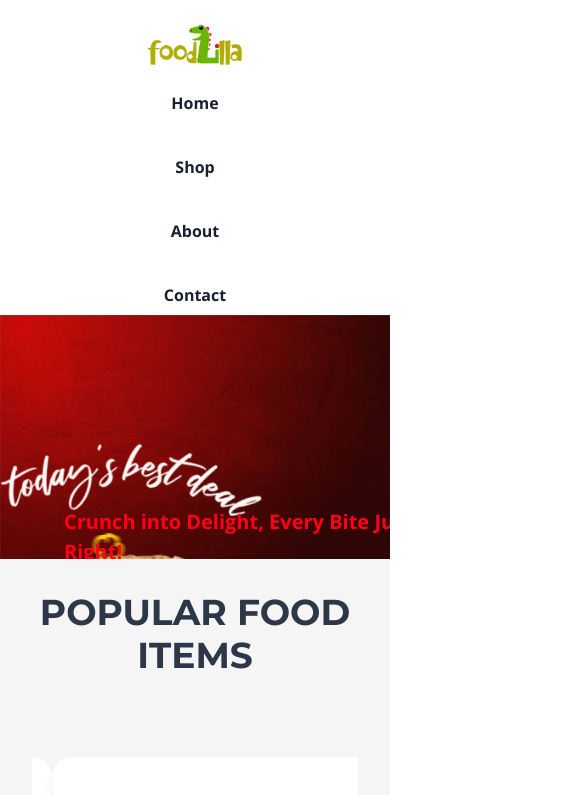
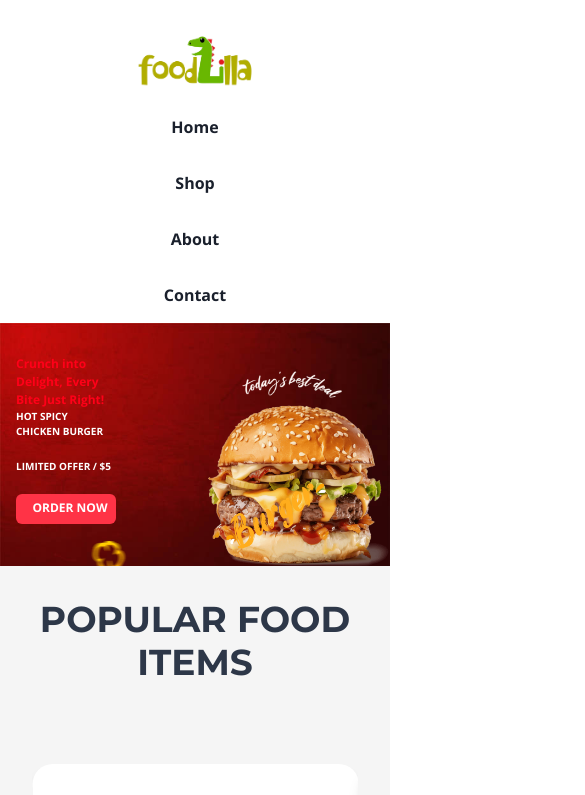
Before and after one commit to hussainmurtaza786/food-zila, a Next.js app: page / in a window 390 px wide. Shown: the top 795 px of the page, 585 px wide, since content can reach past the window. Built offline with nearby package versions, Linux system fonts and the light colour scheme; grey boxes are pictures that could not be loaded.

Commit message:
working on responsiveness

```diff
--- a/src/app/provider.tsx
+++ b/src/app/provider.tsx
@@ -14,6 +14,14 @@ const montserrat = Montserrat({ weight: ['400', '700'], subsets: ['latin'] });
 const openSans = Open_Sans({ weight: ['400', '700'], subsets: ['latin'] });
 
 const theme = extendTheme({
+  breakpoints: {
+    xs: "320px",
+    sm: "375px",
+    md: "425px",
+    lg: "768px",
+    xl: "1024px",
+    "2xl": "1440px",
+  },
   fonts: {
     heading: montserrat.style.fontFamily, // Use the loaded font
     body: openSans.style.fontFamily, // Use the loaded font
@@ -40,14 +48,7 @@ const theme = extendTheme({
       },
     },
   },
-  breakpoints: {
-    xs: "320px",
-    sm: "375px",
-    md: "425px",
-    lg: "768px",
-    xl: "1024px",
-    "2xl": "1440px",
-  },
+
 });
 
 export default function RootLayout(props: { children: React.ReactNode }) {
--- a/src/components/HomePage/FoodPoster.tsx
+++ b/src/components/HomePage/FoodPoster.tsx
@@ -12,6 +12,7 @@ const fadeIn = keyframes`
 
 const FoodPoster = () => {
   return (
+    <Box>
       <Box position="relative" w="100%" height='100%' overflow="hidden">
 
         <Image alt="background" src="/assets/bg-red.jpg" w="100%" />
@@ -38,35 +39,35 @@ const FoodPoster = () => {
 
         <Box
           fontWeight="bold"
-        w={["80%", "250px", "350px", "600px"]}
+          w={["80%", "250px", "100px", "600px"]}
           zIndex={10}
           position="absolute"
           color="white"
-        top={["8rem", "10rem", "12rem", "15rem"]}
-        left={["2rem", "3rem", "4rem"]}
+          top={["8rem", "10rem", "2rem", "15rem"]}
+          left={["2rem", "3rem", "1rem"]}
           animation={`${fadeIn} 1.2s ease-in-out`}
         >
-        <Text color="brand.500" fontSize={["md", "lg", "xl", "2xl"]}>
+          <Text color="brand.500" fontSize={["md", "lg", "12px", "2xl"]}>
             Crunch into Delight, Every Bite Just Right!
           </Text>
 
-        <Box fontSize={["20px", "24px", "30px", "40px", "60px"]}>
+          <Box fontSize={["20px", "24px", "10px", "40px", "60px"]}>
             <Text>HOT SPICY</Text>
             <Text>CHICKEN BURGER</Text>
           </Box>
 
-        <Text m="20px 0" fontWeight="bolder" fontSize={["16px", "18px", "20px"]}>
+          <Text m="20px 0" fontWeight="bolder" fontSize={["16px", "18px", "10px"]}>
             LIMITED OFFER / $5
           </Text>
 
           <Box>
             <Button
-            w={["120px", "150px", "200px"]}
+              w={["120px", "150px", "100px"]}
               display="flex"
               gap={2}
-            h={["40px", "50px", "60px"]}
+              h={["40px", "50px", "30px"]}
               animation={`${fadeIn} 1.4s ease-in-out`}
-            fontSize={["sm", "md", "lg"]} // Responsive button font-size
+              fontSize={["sm", "md", "12px"]} // Responsive button font-size
             >
               <MdLocalShipping size="20px" color="white" />
               ORDER NOW
@@ -77,8 +78,8 @@ const FoodPoster = () => {
         <Box>
           <Box
             position="absolute"
-          w={["80%", "400px", "500px", "600px"]}
-          top={["8rem", "10rem", "12rem"]}
+            w={["80%", "400px", "50%", "600px","600px","600px","600px"]}
+            top={["0rem", "0rem", "4rem","12rem","12rem",]}
             right={0}
             animation={`${fadeIn} 1.6s ease-in-out`}
           >
@@ -87,26 +88,26 @@ const FoodPoster = () => {
 
           <Box
             position="absolute"
-          top={["20rem", "22rem", "25rem"]}
-          right={["5rem", "10rem", "15rem", "22rem"]}
+            top={["20rem", "22rem", "10rem","25rem","25rem","25rem",]}
+            right={["5rem", "10rem", "4rem", "22rem","22rem","22rem"]}
             animation={`${fadeIn} 1.8s ease-in-out`}
-          display={["none", "block"]} // Hide on mobile
           >
-          <Image alt="burger-text" src="/assets/burger-text.png" w={["200px", "250px", "300px"]} />
+            <Image alt="burger-text" src="/assets/burger-text.png" w={["200px", "250px", "100px","300px","300px","300px"]} />
           </Box>
 
           <Box
             position="absolute"
-          top={["5rem", "7rem", "8rem"]}
-          right={["4rem", "6rem", "8rem"]}
+            top={["5rem", "7rem", "3rem","8rem","8rem","8rem",]}
+            right={["4rem", "6rem", "3rem","8rem","8rem","8rem",]}
             animation={`${fadeIn} 2s ease-in-out`}
           >
             <Image
               alt="today-best-deal"
               src="/assets/today_best_deals.png"
-            w={["200px", "250px", "300px"]}
+              w={["200px", "250px", "100px","300px","300px","300px",]}
               h="auto"
             />
+          </Box>
         </Box>
       </Box>
     </Box>
--- a/src/components/HomePage/Footer.tsx
+++ b/src/components/HomePage/Footer.tsx
@@ -1,7 +1,6 @@
 import { Box, Image, Text } from "@chakra-ui/react";
 import { Roboto, Oswald } from '@next/font/google';
 import { FaFacebookF, FaLinkedinIn, FaPinterestP, FaTwitter } from "react-icons/fa";
-
 
 const roboto = Roboto({ weight: '400', subsets: ['latin'] });
 const oswald = Oswald({ weight: '700', subsets: ['latin'] });
@@ -16,17 +15,10 @@ const socialIcons = [
 export default function Footer() {
     return (
         <Box>
-            <Box bgColor="whitesmoke" display='flex' alignItems='center' justifyContent='space-between
-            '>
+            <Box bgColor="whitesmoke" display='flex' flexDirection={{ base: 'column', md: 'row' }} alignItems='center' justifyContent='space-between' p={{ base: 6, md: 10 }}>
                 {/* First Footer Section */}
-                <Box
-
-                    p={{ base: 6, md: 10 }}
-                    display={{ base: 'block', md: 'flex' }}
-
-                    alignItems='center'
-                >
-                    <Box mb={{ base: 6, md: 0 }}>
+                <Box display={{ base: 'block', md: 'flex' }} alignItems='center'>
+                    <Box mb={{ base: 6, md: 0 }} mr={{ base: 0, md: 4 }}>
                         <Box m={4} mb={{ base: 2, md: 0 }}>
                             <Image alt="foodzilla" src="assets/foodzilla.png" w='100px' />
                         </Box>
@@ -55,9 +47,10 @@ export default function Footer() {
                             ))}
                         </Box>
                     </Box>
+
                 </Box>
 
-                <Box >
+                <Box mt={{ base: 6, md: 0 }} textAlign={{ base: 'center', md: 'left' }}>
                     <Text className={oswald.className} fontWeight='bold' mt='0' gap={10}>Quick Links</Text>
                     <Text mt={4}>Services</Text>
                     <Text mt={4}>About Comapany</Text>
@@ -65,7 +58,8 @@ export default function Footer() {
                     <Text mt={4}>Team Member</Text>
                     <Text mt={4}>testimonials</Text>
                 </Box>
-                <Box>
+
+                <Box mt={{ base: 6, md: 0 }} textAlign={{ base: 'center', md: 'left' }}>
                     <Text className={oswald.className} fontWeight='bold'>My Account</Text>
                     <Text mt={4}>My Profile</Text>
                     <Text mt={4}>My Order History</Text>
@@ -73,16 +67,15 @@ export default function Footer() {
                     <Text mt={4}>Order Tracking</Text>
                     <Text mt={4}>Shopping Cart</Text>
                 </Box>
-                <Box>
+
+                <Box mt={{ base: 6, md: 0 }} textAlign={{ base: 'center', md: 'left' }}>
                     <Text className={oswald.className} fontWeight='bold' mt='-27px'>Address</Text>
-                    <Text w='160px' mt={4}>570 8th Ave, New York,NY 10018United States</Text>
+                    <Text w='160px' mt={4}>570 8th Ave, New York, NY 10018, United States</Text>
                     <Text fontWeight='bold' className={oswald.className} mt={4}>Hours</Text>
-                    <Text mt={4} w='160px'>9.30am – 6.30pm
-                        Monday to Friday</Text>
-
+                    <Text mt={4} w='160px'>9.30am – 6.30pm, Monday to Friday</Text>
                 </Box>
                 {/* App Store and Google Play Images */}
-                <Box m={{ base: 4, md: 6 }} textAlign={{ base: 'center', md: 'left' }}>
+                <Box textAlign={{ base: 'center', md: 'left' }} mt={{ base: 6, md: 0 }}>
                     <Text fontWeight="bolder" m={4} className={oswald.className}>Install App</Text>
                     <Text m={4}>FROM APP STORE OR GOOGLE PLAY</Text>
                     <Box display="flex" gap='6' mt={3} alignItems="center" justifyContent="center">
@@ -99,8 +92,6 @@ export default function Footer() {
                             objectFit="contain"
                         />
                     </Box>
-                    <Text m={4} fontSize={{ base: '12px', md: '15px' }}>24/7 SUPPORT CENTER</Text>
-                    <Text m={4} fontSize={{ base: '15px', md: '20px' }} color='#00813d' fontWeight='bold'>+1718-904-4450</Text>
                 </Box>
             </Box>
 
--- a/src/components/HomePage/Navbar.tsx
+++ b/src/components/HomePage/Navbar.tsx
@@ -1,10 +1,6 @@
 "use client";
-import { Box, Button, Image, Text, useBreakpointValue } from "@chakra-ui/react";
+import { Box, Image, Text, useBreakpointValue } from "@chakra-ui/react";
 import Link from "next/link";
-
-// import { Oswald } from '@next/font/google';
-
-// const oswald = Oswald({ weight: '700', subsets: ['latin'] });
 
 export default function Navbar() {
     // Adjust font sizes based on screen size
@@ -15,38 +11,129 @@ export default function Navbar() {
             display="flex"
             justifyContent="space-between"
             alignItems="center"
-            p={2}
+            p={4} // Slightly more padding for a more spacious look
             flexDirection={{ base: "column", md: "row" }}
+            bg="white"
+            boxShadow="md" // Adding subtle shadow for better separation
         >
             {/* Logo */}
-            <Box mb={{ base: 2, md: 0 }}>
-                <Image alt='foodzilla' src="assets/foodzilla.png" w='100px' />
-
+            <Box mb={{ base: 2, md: 0 }} display="flex" justifyContent="center" alignItems="center">
+                <Image alt="foodzilla" src="assets/foodzilla.png" w="120px" />
             </Box>
 
             {/* Navigation Links */}
             <Box
                 display="flex"
                 fontWeight="bold"
-                gap={10}
+                gap={8}
                 flexDirection={{ base: "column", md: "row" }}
-                alignItems={{ base: "center", md: "flex-start" }}
+                alignItems="center"
             >
-                <Text as={Link} href="/" color="text.default" _dark={{ color: "text._dark" }} fontSize={fontSize}>
+                <Text
+                    as={Link}
+                    href="/"
+                    color="text.default"
+                    _dark={{ color: "text._dark" }}
+                    fontSize={fontSize}
+                    position="relative"
+                    _before={{
+                        content: '""',
+                        position: "absolute",
+                        bottom: 0,
+                        left: 0,
+                        width: "0%",
+                        height: "2px",
+                        bg: "teal.500", // Line color
+                        transition: "width 0.3s ease", // Smooth transition for width
+                    }}
+                    _hover={{
+                        _before: {
+                            width: "100%", // The line expands to full width on hover
+                        },
+                    }}
+                    transition="color 0.3s ease"
+                >
                     Home
                 </Text>
-                <Text as={Link} href="/shop" color="text.default" _dark={{ color: "text._dark" }} fontSize={fontSize}>
+                <Text
+                    as={Link}
+                    href="/shop"
+                    color="text.default"
+                    _dark={{ color: "text._dark" }}
+                    fontSize={fontSize}
+                    position="relative"
+                    _before={{
+                        content: '""',
+                        position: "absolute",
+                        bottom: 0,
+                        left: 0,
+                        width: "0%",
+                        height: "2px",
+                        bg: "teal.500", // Line color
+                        transition: "width 0.3s ease",
+                    }}
+                    _hover={{
+                        _before: {
+                            width: "100%", // The line expands to full width on hover
+                        },
+                    }}
+                    transition="color 0.3s ease"
+                >
                     Shop
                 </Text>
-                <Text as={Link} href="/about" color="text.default" _dark={{ color: "text._dark" }} fontSize={fontSize}>
+                <Text
+                    as={Link}
+                    href="/about"
+                    color="text.default"
+                    _dark={{ color: "text._dark" }}
+                    fontSize={fontSize}
+                    position="relative"
+                    _before={{
+                        content: '""',
+                        position: "absolute",
+                        bottom: 0,
+                        left: 0,
+                        width: "0%",
+                        height: "2px",
+                        bg: "teal.500", // Line color
+                        transition: "width 0.3s ease",
+                    }}
+                    _hover={{
+                        _before: {
+                            width: "100%",
+                        },
+                    }}
+                    transition="color 0.3s ease"
+                >
                     About
                 </Text>
-                <Text as={Link} href="/contact" color="text.default" _dark={{ color: "text._dark" }} fontSize={fontSize}>
+                <Text
+                    as={Link}
+                    href="/contact"
+                    color="text.default"
+                    _dark={{ color: "text._dark" }}
+                    fontSize={fontSize}
+                    position="relative"
+                    _before={{
+                        content: '""',
+                        position: "absolute",
+                        bottom: 0,
+                        left: 0,
+                        width: "0%",
+                        height: "2px",
+                        bg: "teal.500", // Line color
+                        transition: "width 0.3s ease",
+                    }}
+                    _hover={{
+                        _before: {
+                            width: "100%",
+                        },
+                    }}
+                    transition="color 0.3s ease"
+                >
                     Contact
                 </Text>
             </Box>
-
-
         </Box>
     );
 }
--- a/src/components/ShopPage/Shop.tsx
+++ b/src/components/ShopPage/Shop.tsx
@@ -3,8 +3,6 @@ import { Oswald } from "@next/font/google";
 import { headers } from "next/headers";
 
 async function ProductList() {
-  // headers().forEach((v, k) => console.log({ k, v }))
-  // const response = await fetch(`/api/admin/products`, {
   const response = await fetch(`${headers().get('x-forwarded-proto')}://${headers().get('host')}/api/admin/products`, {
     cache: "no-cache",
   });
@@ -24,7 +22,7 @@ const oswald = Oswald({ weight: "400", subsets: ["latin"] });
 
 export default async function Shop() {
   const products = await ProductList();
-  // console.log(products);
+
   return (
     <Box display="grid" gridTemplateColumns="repeat(3, 1fr)" gap={4} p={4}>
       {products?.map((item: Product) => (
```
Also changed, not shown: Freetext.txt (deleted). Lines whose indentation alone changed are shown as unchanged.
